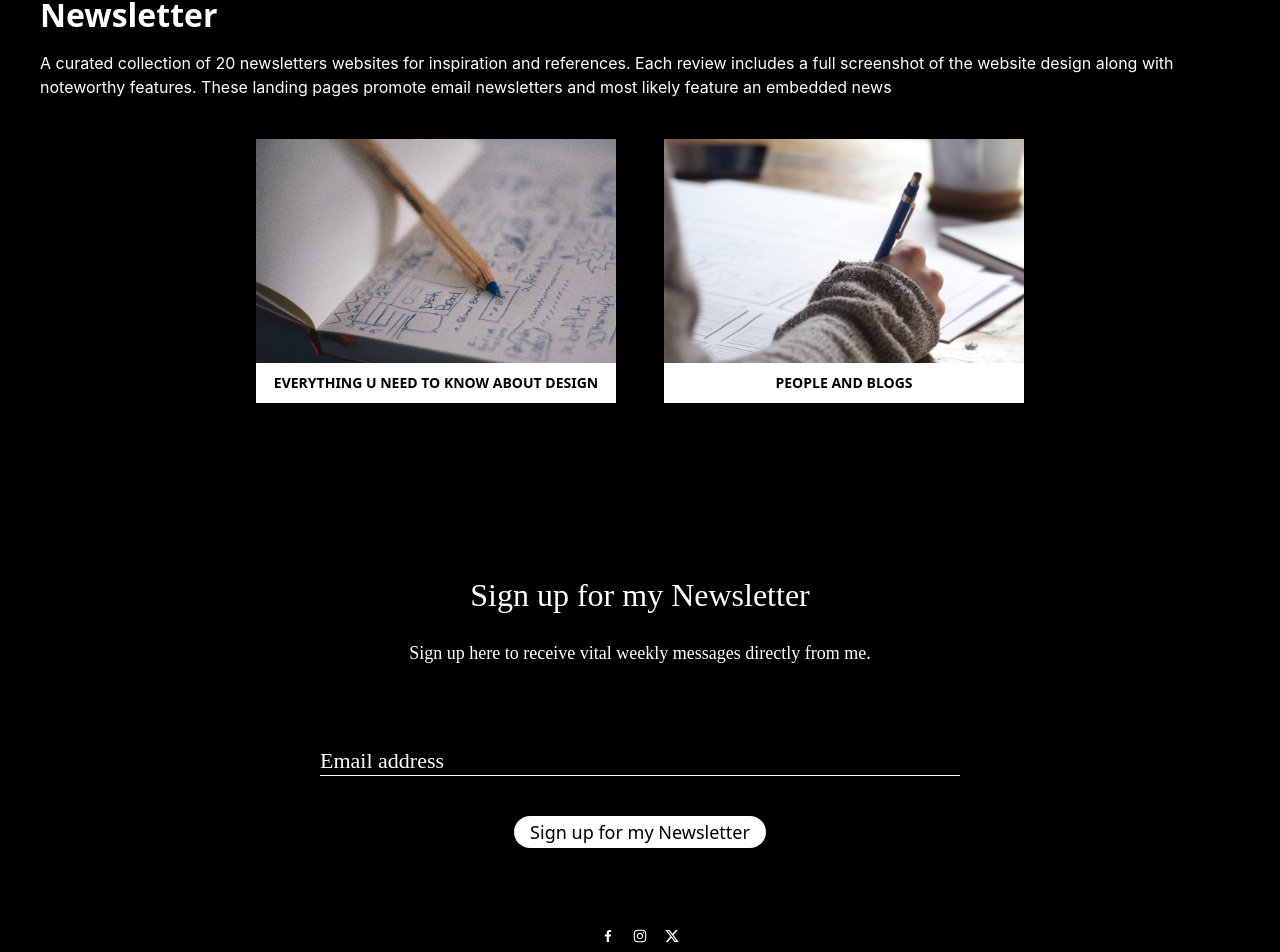
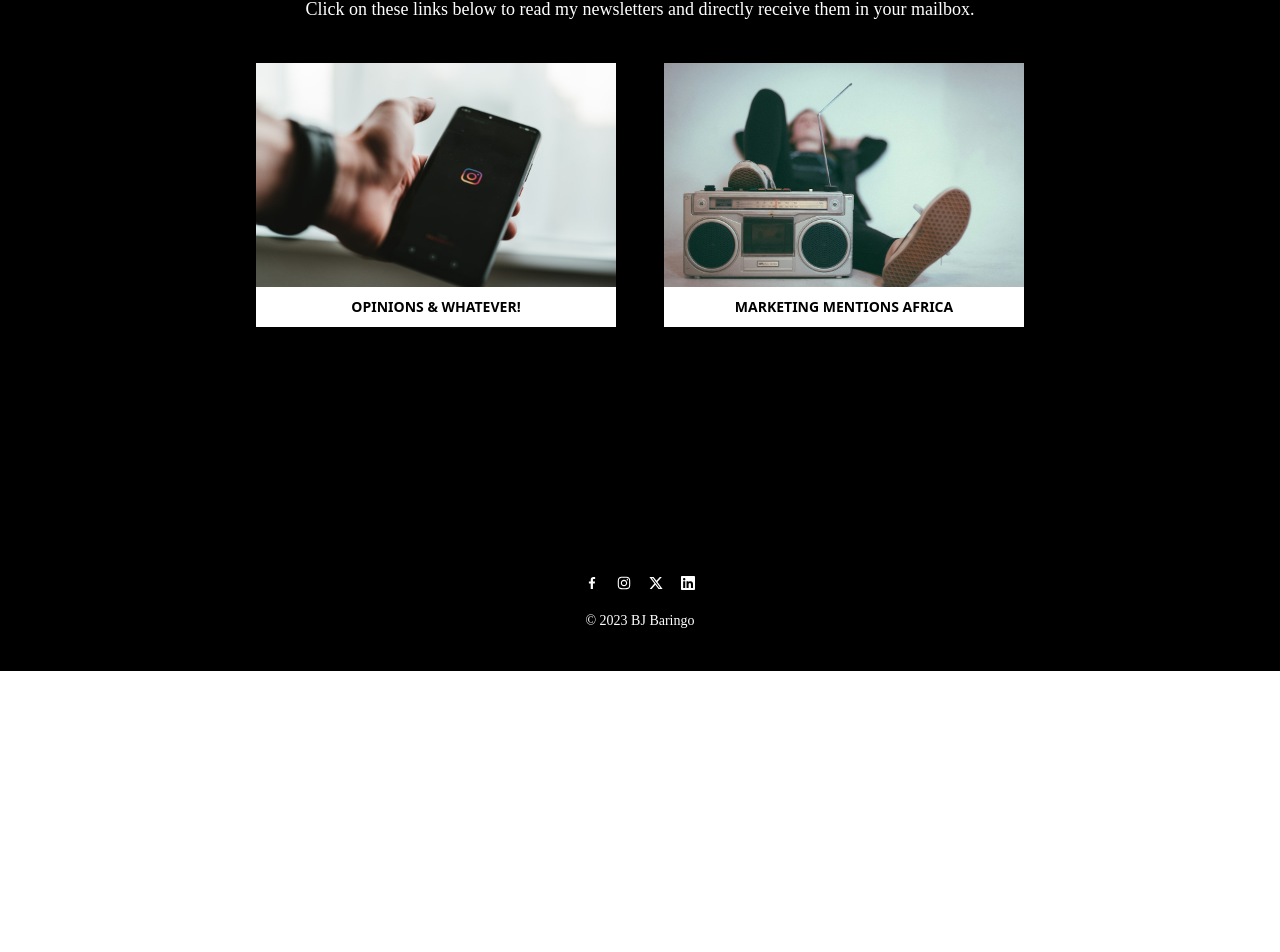
Before and after one commit to miracle73/portfolio-website-v3, a React (Vite) app: page /newsletter in a window 1280 px wide. Shown: the part 353-1305 px from the top of the page. After the commit the page ends 1024 px from the top, so only its background shows below. Built offline with nearby package versions, Linux system fonts and the light colour scheme.

Commit message:
Adjusted some pages

```diff
--- a/src/App.jsx
+++ b/src/App.jsx
@@ -13,6 +13,7 @@ import Marketing from './pages/Marketing';
 import ContentCreation from './pages/ContentCreation';
 import MediaProduction from './pages/MediaProduction';
 import Gallery from './pages/Gallery';
+import BackyardRav from './pages/BackyardRav';
 
 
 function App() {
@@ -32,6 +33,7 @@ function App() {
        <Route path="/content" element={<ContentCreation />} />
        <Route path="/media" element={<MediaProduction />} />
        <Route path="/gallery" element={<Gallery />} />
+       <Route path="/backyardrave" element={<BackyardRav />} />
      </Routes>
    </Router>
     </>
--- a/src/components/Footer.jsx
+++ b/src/components/Footer.jsx
@@ -1,22 +1,27 @@
 import React from 'react'
 import { BiLogoFacebook } from 'react-icons/bi'
+import { FaLinkedin } from "react-icons/fa";
 import { AiOutlineInstagram } from 'react-icons/ai'
 import { RiTwitterXFill } from 'react-icons/ri'
+import { Link } from 'react-router-dom'
 
 const Footer = () => {
   return (
     <div>
       <div className='flex justify-center items-center mt-20'>
           <div className='inline-flex justify-center items-center w-1/3 gap-4 text-white'>
-            <div>
+            <Link to="https://www.facebook.com/originalshowman" target='_blank'>
               <BiLogoFacebook />
-            </div>
-            <div>
+            </Link>
+            <Link to="https://www.instagram.com/theoriginalshowman/" target='_blank'>
               < AiOutlineInstagram />
-            </div>
-            <div>
+            </Link>
+            <Link to="https://twitter.com/OriginalShowman" target='_blank'>
               < RiTwitterXFill />
-            </div>
+            </Link>
+            <Link to="https://www.linkedin.com/in/bjbarango/" target='_blank'>
+            <FaLinkedin />
+            </Link>
           </div>
         </div>
 
--- a/src/components/MobileNav.jsx
+++ b/src/components/MobileNav.jsx
@@ -14,7 +14,7 @@ const MobileNav = ({setNav}) => {
          <span className="text-center text-white text-[20px] max-lg:text-xs font-normal font-['Poppins'] tracking-[0em]">THE SHOWMAN</span></Link>
             <Link to="/contact"  className="text-center text-white text-xs  font-normal font-['Poppins']">CONTACT</Link>
             <Link to="/newsletter"  className="text-center text-white text-xs  font-normal font-['Poppins']">NEWSLETTER</Link>
-            <Link to="/newsletter"  className="text-center text-white text-xs  font-normal font-['Poppins']">BACKYARD RAVE</Link>
+            <Link to="/backyardrave"  className="text-center text-white text-xs  font-normal font-['Poppins']">BACKYARD RAVE</Link>
     </div>
 
 
--- a/src/components/NavLinks.jsx
+++ b/src/components/NavLinks.jsx
@@ -16,7 +16,7 @@ const NavLinks = ({setNav}) => {
                  <span className="text-center text-white text-[20px] max-lg:text-base font-normal font-['Poppins'] tracking-[0em]">THE SHOWMAN</span></Link>
                     <Link to="/contact"  className="text-center text-white text-xl max-xl:text-base max-lg:text-sm font-normal font-['Poppins']">CONTACT</Link>
                     <Link to="/newsletter"  className="text-center text-white text-xl max-xl:text-base max-lg:text-sm font-normal font-['Poppins']">NEWSLETTER</Link>
-                    <Link to="/newsletter"  className="text-center text-white text-xl max-xl:text-base max-lg:text-sm font-normal font-['Poppins']">BACKYARD RAVE</Link>
+                    <Link to="/backyardrave"  className="text-center text-white text-xl max-xl:text-base max-lg:text-sm font-normal font-['Poppins']">BACKYARD RAVE</Link>
             </div>
         </div>
     )
--- a/src/pages/Contact.jsx
+++ b/src/pages/Contact.jsx
@@ -28,27 +28,22 @@ const Contact = () => {
                 <div className='px-20 pb-16 max-lg:px-14 max-md:px-10'>
                     <div className="text-white text-[32px] max-lg:text-2xl max-md:text-xl font-normal font-['Poppins'] mt-20 max-md:mt-16">Let's Connect and Create Something Extraordinary!</div>
                     <div className="text-white text-lg max-lg:text-base max-md:text-sm font-normal font-['Inter'] mt-2">Thank you for considering BJ Baringo for your upcoming event, project, or collaboration. I'am excited to hear from you and turn your ideas into reality. Contact me using the information below or fill out the form to get started.</div>
-                    <div className=" text-white text-[24px] max-lg:text-xl max-md:text-lg font-['Jacques Francois'] font-semibold mt-5">Address</div>
-                    <div className="text-white text-lg max-lg:text-base max-md:text-sm font-normal font-['Inter'] mt-2">14 Peter Kings road, Edjeba, Warri, Delta State.</div>
                     <div className=" text-white text-[24px] max-lg:text-xl max-md:text-lg font-semibold font-['Jacques Francois'] mt-5">Phone</div>
-                    <div className=" text-white text-lg max-lg:text-base max-md:text-sm font-normal font-['Inter'] mt-2">08131014376</div>
+                    <div className=" text-white text-lg max-lg:text-base max-md:text-sm font-normal font-['Inter'] mt-2">+2348118794450</div>
                     <div className=" text-white text-[24px] max-lg:text-xl max-md:text-lg font-semibold font-['Jacques Francois'] mt-5">Email</div>
-                    <div className=" text-white text-lg max-lg:text-base max-md:text-sm font-normal font-['Inter'] mt-2">marysokoh4@gmail.com</div>
+                    <div className=" text-white text-lg max-lg:text-base max-md:text-sm font-normal font-['Inter'] mt-2">hello.bjbarango@gmail.com</div>
                     <div className=" text-white text-[24px] max-lg:text-xl max-md:text-lg  font-semibold font-['Jacques Francois'] mt-5">Business Hours</div>
                     <div className=" text-white text-lg max-lg:text-base max-md:text-sm font-normal font-['Inter'] mt-2">Monday - Friday: 9:00 AM - 6:00 PM</div>
                     <div className=" text-white text-lg max-lg:text-base max-md:text-sm  font-normal font-['Inter'] mt-2">Saturday: 10:00 AM - 4:00 PM</div>
                     <div className=" text-white text-lg max-lg:text-base max-md:text-sm font-normal font-['Inter'] mt-2">Sunday: Closed</div>
                 </div>
-                <div className='border-y border-white flex justify-center items-center '>
-                    <div className=' w-2/3 my-16 '>
-                        <div className="text-center text-white text-[32px] max-lg:text-2xl max-md:text-xl font-normal font-['Javanese Text']">Send us a Message</div>
+                <div className='border-b border-white flex justify-center items-center '>
+                    <div className=' w-2/3 mb-8 '>
+
                         <div className=" text-center text-white text-[18px] max-lg:text-base max-md:text-sm mt-5 font-normal font-['Inter']">Have a specific inquiry or want to discuss your project in detail? Fill out the form below, and I'll get back to you as soon as possible.</div>
                         <form className='mt-5 flex flex-col justify-center items-center w-full'>
-                            <input type="text" className=' email-input text-white border-b-[1px] bg-black border-white w-full   text-xl font-javanese-text text-center mt-10' placeholder="Name" />
-                            <input type="text" className=' email-input text-white border-b-[1px] bg-black border-white w-full   text-xl font-javanese-text text-center mt-10' placeholder="Email address" />
-                            <input type="text" className=' email-input text-white border-b-[1px] bg-black border-white w-full  text-xl font-javanese-text text-center mt-10' placeholder="Message" />
                             <a href='https://docs.google.com/forms/d/e/1FAIpQLScDVKjfqj6Vg3B1Tgg8mvEEX1ewuNSbLu3ADP2TYFp8E0LRjA/viewform?usp=sf_link' target='_blank' className=" h-8 max-md:h-12 px-4 py-6 bg-white rounded-[32px] justify-start items-center gap-4 inline-flex mt-10">
-                                <p className="text-center text-black text-lg max-lg:text-base max-md:text-sm font-normal font-['Jacques Francois']">Sign up for my Newsletter</p>
+                                <p className="text-center text-black text-lg max-lg:text-base max-md:text-sm font-normal font-['Jacques Francois']">Send me a message</p>
                             </a>
                         </form>
                     </div>
--- a/src/pages/Newsletter.jsx
+++ b/src/pages/Newsletter.jsx
@@ -1,9 +1,8 @@
-import React, {useState} from 'react'
+import React, { useState } from 'react'
 import '../App.css'
 import BackgroundImage from '../assets/images/background-image.jpg'
-import FirstImage from '../assets/images/newsletter1.png'
-import SecondImage from '../assets/images/newsletter2.png'
-import ThirdImage from '../assets/images/newsletter3.png'
+import FirstImage from '../assets/images/BJ11.jpeg'
+import SecondImage from '../assets/images/BJ12.jpeg'
 import NavLinks from '../components/NavLinks'
 import Footer from '../components/Footer'
 import MobileNav from '../components/MobileNav'
@@ -25,36 +24,30 @@ const Newsletter = () => {
 
             </div>
             <div className="  w-full flex flex-col pt-10 bg-black ">
-                <div className="text-white text-[32px] font-semibold font-['Javanese Text'] max-sm:mx-2 mx-10 mt-16">Newsletter</div>
-                <div className="mt-3 text-white text-base font-normal font-['Inter'] max-sm:mx-2 mx-10">A curated collection of 20 newsletters websites for inspiration and references. Each review includes a full screenshot of the website design along with noteworthy features. These landing pages promote email newsletters and most likely feature an embedded news</div>
+                <div className=" text-center text-white text-[32px] max-lg:text-[28px] max-md:text-[24px] max-sm:text-[20px] font-normal font-['Poppins'] ">Newsletter</div>
+                <div className=" text-center text-white text-lg max-lg:text-base max-md:text-sm font-normal font-['Poppins'] max-md:px-5 mt-5">Click on  these links below to read my newsletters and directly receive them in your mailbox.
+                </div>
                 <div className='  my-10 w-full'>
                     <div className='flex items-center gap-12 max-sm:flex-col max-sm:gap-2 justify-center max-sm:mx-0 mx-10'>
                         <Link to='https://opinionsandwhatever.substack.com' target='_blank' className='w-[30%]  h-full   max-sm:w-[90%] max-sm:mx-auto shadow-md  '>
                             <div style={{ backgroundImage: `url(${FirstImage})` }} className=" bg-cover hover:cursor-pointer h-56 flex ">
                             </div>
                             <div className='flex items-center justify-center  hover:cursor-pointer h-10 bg-white ' >
-                                <div className="text-black hover:text-[#D6D6D6] text-sm font-semibold   text-center uppercase">Everything u need to know about design</div>
+                                <div className="text-black hover:text-[#D6D6D6] text-sm font-semibold   text-center uppercase">Opinions & Whatever!</div>
                             </div>
                         </Link>
                         <Link to="https://marketingmentions.substack.com" target='_blank' className='w-[30%]  h-full max-sm:w-[90%] max-sm:mx-auto shadow-md '>
                             <div style={{ backgroundImage: `url(${SecondImage})` }} className="  bg-cover hover:cursor-pointer  h-56 flex ">
                             </div>
                             <div className='flex items-center justify-center h-10 hover:cursor-pointer bg-white ' >
-                                <div className="text-black hover:text-[#D6D6D6]  text-sm font-semibold text-center uppercase">People and Blogs</div>
+                                <div className="text-black hover:text-[#D6D6D6]  text-sm font-semibold text-center uppercase">Marketing Mentions Africa</div>
                             </div>
                         </Link>
                     </div>
                 </div>
                 <div className=' pt-32 max-sm:pt-24 '>
-                    <div className=" text-center text-white text-[32px] max-lg:text-[28px] max-md:text-[24px] max-sm:text-[20px] font-normal font-['Poppins'] ">Sign up for my Newsletter</div>
-                    <div className=" text-center text-white text-lg max-lg:text-base max-md:text-sm font-normal font-['Poppins'] max-md:px-5 mt-5">Sign up here to receive vital weekly messages directly from me.
-                     </div>
-                    <form className='mt-20  flex flex-col justify-center items-center w-full'>
-                        <input type="text" className=' email-input text-white border-b-[1px] bg-black border-white w-1/2 max-sm:w-3/4 text-xl font-javanese-text text-center' placeholder="Email address" />
-                        <button className=" h-8 px-4 py-4 bg-white rounded-[32px] justify-start items-center gap-4 inline-flex mt-10">
-                            <div className="text-center text-black text-lg max-lg:text-base max-md:text-sm font-normal font-['Jacques Francois']">Sign up for my Newsletter</div>
-                        </button>
-                    </form>
+
+
                     <Footer />
 
 
```
Also changed, not shown: src/pages/BackyardRav.jsx (added, +11 -0 lines), src/pages/Podcast.jsx (+5 -12 lines), src/assets/images/BJ11.jpeg (added), src/assets/images/BJ12.jpeg (added).
